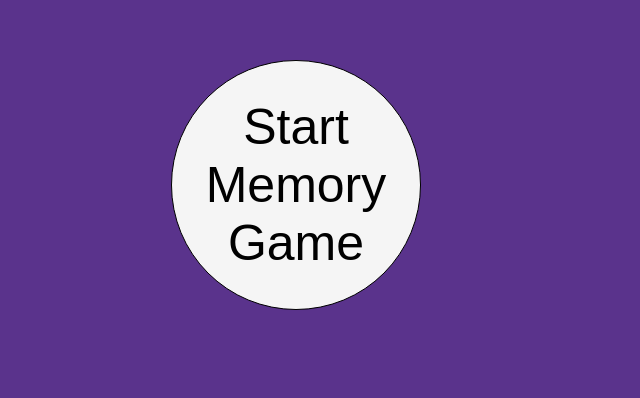
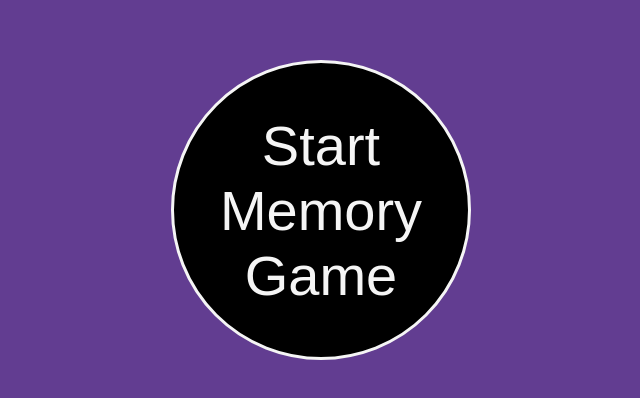
Before and after one commit to eckesm/MemoryGame, a plain HTML site: page index.html in a window 1280 px wide. Shown: the part 190-588 px from the top of the page, without its empty margins (319-959 px from the left). Drawn offline with Linux system fonts and the light colour scheme.

```diff
--- a/app.css
+++ b/app.css
@@ -16,12 +16,13 @@ body {
 }
 
 #hiddenheading {
-	display:flex;
+	display: flex;
 	align-items: center;
 	position: absolute;
 	z-index: 1;
 	bottom: 5px;
-	width:100%;
+	width: 100%;
+	padding-left: 5px;
 }
 
 h1 {
@@ -40,21 +41,23 @@ button.started {
 }
 
 button.notstarted {
-	width: 250px;
-	height: 250px;
-	font-size: 50px;
+	width: 300px;
+	height: 300px;
+	font-size: 56px;
 	position: fixed;
 	top: 50%;
 	left: 50%;
 	margin-left: -150px;
 	margin-top: -150px;
 	border-radius: 50%;
-	background-color: whitesmoke;
-	border: 1px solid black
+	background-color: black;
+	border: 3px solid whitesmoke;
+	color: whitesmoke;
 }
 
-label{
+label {
 	text-align: right;
+	margin-left: 10px;
 }
 
 p {
@@ -62,15 +65,13 @@ p {
 	text-decoration-line: underline;
 }
 
-#resultcardnumber{
+#resultcardnumber {
 	text-decoration: none;
-	font-size: 1vw;
 }
 
 #game {
 	position: relative;
 	top: 120px;
-	/* display: flex; */
 	text-align: center;
 }
 
--- a/app.js
+++ b/app.js
@@ -48,8 +48,7 @@ function createColorArray() {
 
 function selectRandomColor() {
 	return `rgb(${Math.floor(Math.random() * 256)},${Math.floor(Math.random() * 256)},${Math.floor(
-		Math.random() * 256
-	)})`;
+		Math.random() * 256)},0.95)`;
 }
 
 // here is a helper function to shuffle an array
```
